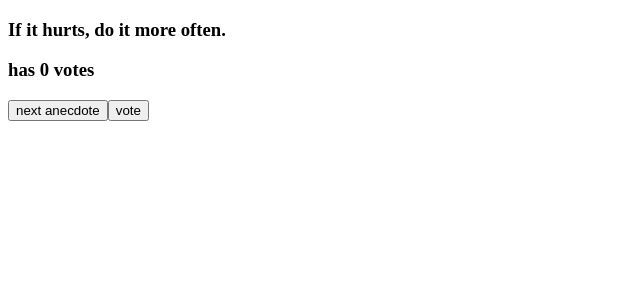
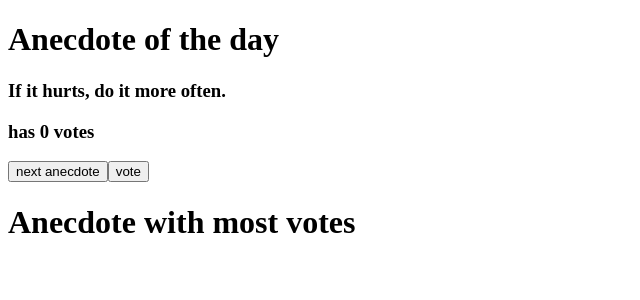
Before and after one commit to Looch8/FullStackOpen, a React (Create React App) app in the folder part1/anecdotes/: page / in a window 1280 px wide. Shown: the top 300 px of the page, without its empty margins (0-640 px from the left). Built offline with nearby package versions, Linux system fonts and the light colour scheme.

Commit message:
finished all parts except last part. will do later

```diff
--- a/part1/anecdotes/src/App.js
+++ b/part1/anecdotes/src/App.js
@@ -28,10 +28,13 @@ const App = () => {
 
   return (
     <div>
+      <h1>Anecdote of the day</h1>
       <h3>{anecdotes[selected]}</h3>
       <h3>has {points[selected]} votes </h3>
       <button onClick={handleClick}>next anecdote</button>
       <button onClick={vote}>vote</button>
+
+      <h1>Anecdote with most votes</h1>
     </div>
   );
 };
```
